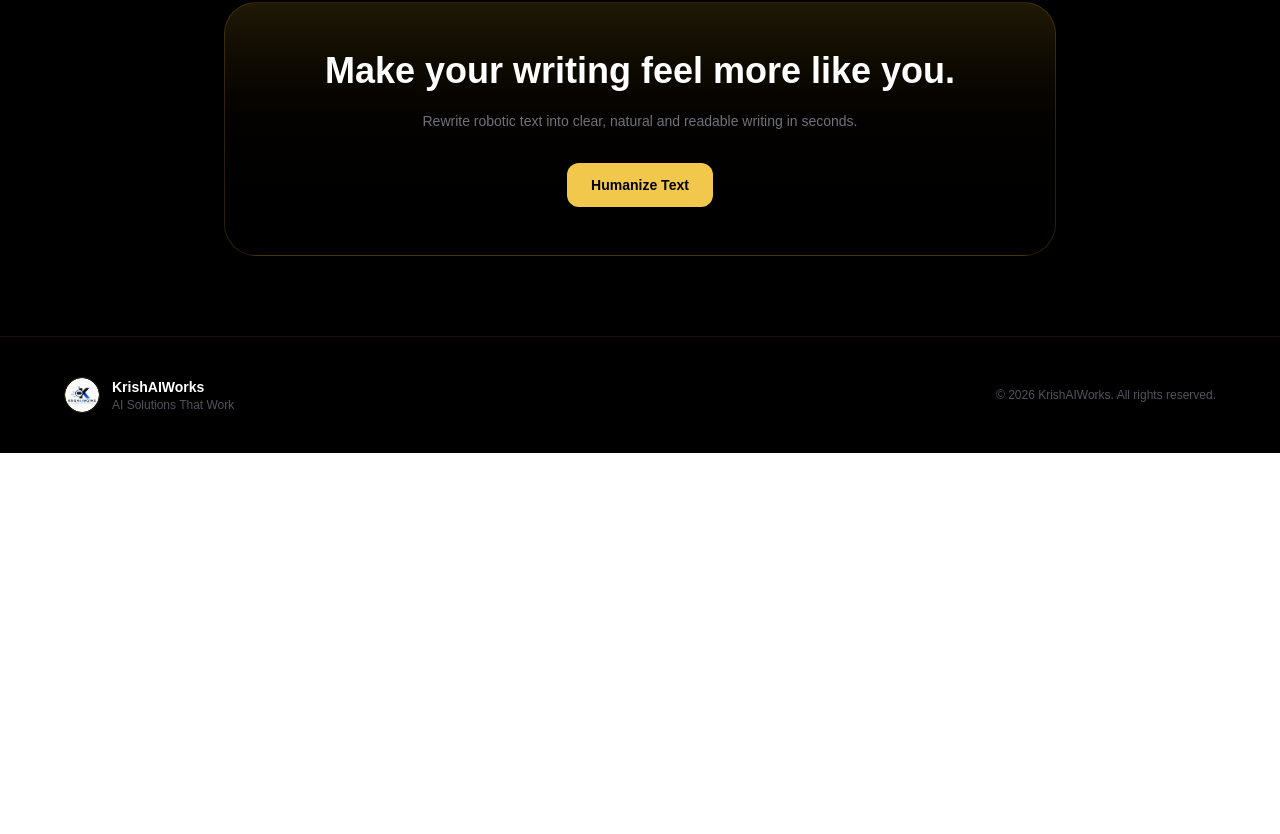
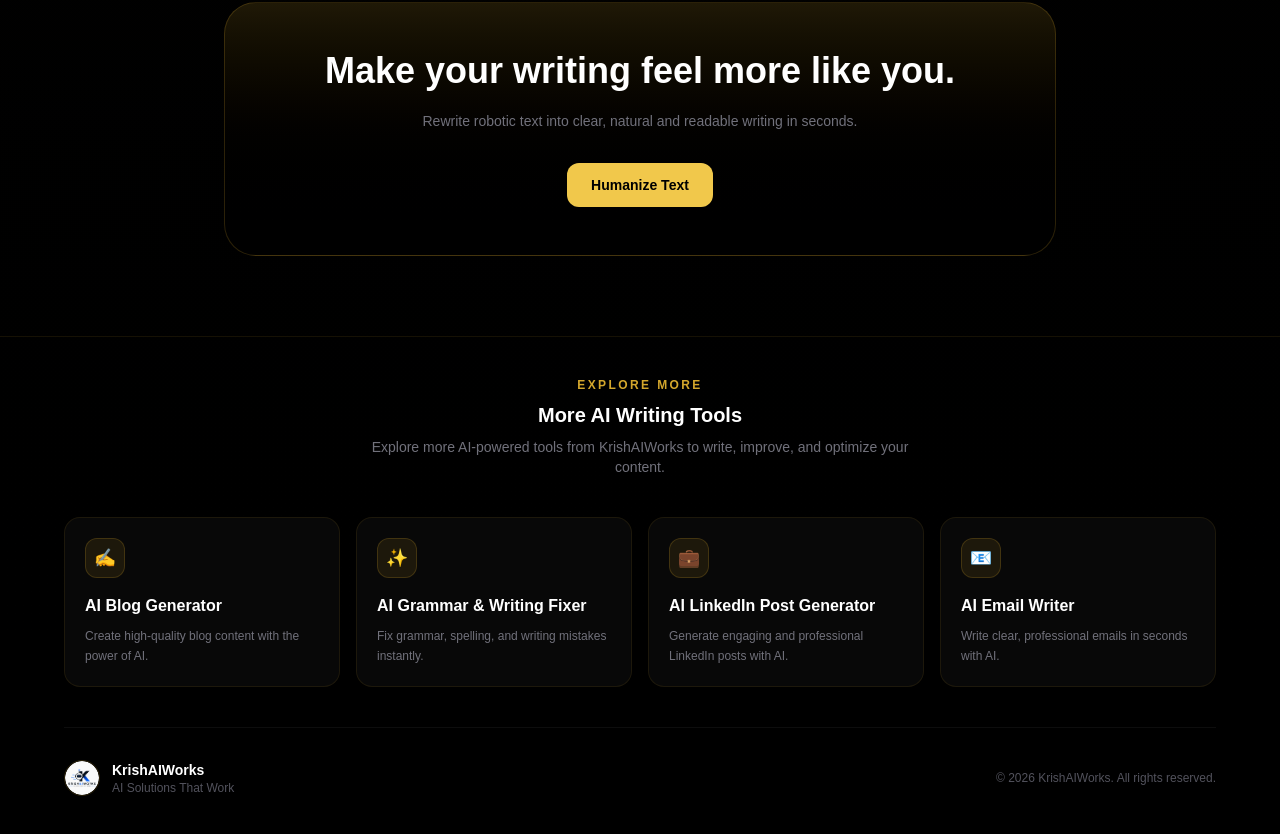
Before and after one commit to selfindependentkartik8-alt/ai-text-humanizer, a Next.js app: page / in a window 1280 px wide. Shown: the part 3213-4047 px from the top of the page. Before the commit the page ends 3666 px from the top, so only its background shows below. Built offline with nearby package versions, Linux system fonts and the light colour scheme.

Commit message:
Add internal links and related tools

```diff
--- a/app/page.tsx
+++ b/app/page.tsx
@@ -746,34 +746,126 @@
 
       </section>
 
+ {/* ================================================= */}
 {/* FOOTER */}
+{/* ================================================= */}
 
 <footer className="relative z-10 border-t border-[#d4a72c]/10 px-4 py-10">
+  <div className="mx-auto max-w-6xl">
 
-        <div className="mx-auto flex max-w-6xl flex-col items-center justify-between gap-5 text-center sm:flex-row sm:text-left">
+    {/* Related Tools */}
+    <div className="mb-10 text-center">
+      <p className="text-xs font-semibold uppercase tracking-[0.2em] text-[#d4a72c]">
+        Explore More
+      </p>
+
+      <h3 className="mt-2 text-xl font-bold text-white">
+        More AI Writing Tools
+      </h3>
+
+      <p className="mx-auto mt-2 max-w-xl text-sm text-zinc-500">
+        Explore more AI-powered tools from KrishAIWorks to write,
+        improve, and optimize your content.
+      </p>
+    </div>
+
+    <div className="grid gap-4 sm:grid-cols-2 lg:grid-cols-4">
+
+      {/* AI Blog Generator */}
+      <a
+        href="https://aibloggenerator.krishaiworks.com/"
+        className="group rounded-2xl border border-[#d4a72c]/10 bg-white/[0.03] p-5 transition-all duration-300 hover:border-[#d4a72c]/30 hover:bg-[#d4a72c]/[0.05]"
+      >
+        <div className="mb-4 flex h-10 w-10 items-center justify-center rounded-xl border border-[#d4a72c]/20 bg-[#d4a72c]/10 text-lg">
+          ✍️
+        </div>
+
+        <h4 className="font-semibold text-white transition-colors group-hover:text-[#d4a72c]">
+          AI Blog Generator
+        </h4>
+
+        <p className="mt-2 text-xs leading-5 text-zinc-500">
+          Create high-quality blog content with the power of AI.
+        </p>
+      </a>
+
+      {/* AI Grammar & Writing Fixer */}
+      <a
+        href="https://aigrammarwritingfixer.krishaiworks.com/"
+        className="group rounded-2xl border border-[#d4a72c]/10 bg-white/[0.03] p-5 transition-all duration-300 hover:border-[#d4a72c]/30 hover:bg-[#d4a72c]/[0.05]"
+      >
+        <div className="mb-4 flex h-10 w-10 items-center justify-center rounded-xl border border-[#d4a72c]/20 bg-[#d4a72c]/10 text-lg">
+          ✨
+        </div>
+
+        <h4 className="font-semibold text-white transition-colors group-hover:text-[#d4a72c]">
+          AI Grammar & Writing Fixer
+        </h4>
+
+        <p className="mt-2 text-xs leading-5 text-zinc-500">
+          Fix grammar, spelling, and writing mistakes instantly.
+        </p>
+      </a>
+
+      {/* AI LinkedIn Post Generator */}
+      <a
+        href="https://ailinkedinpostgenerator.krishaiworks.com/"
+        className="group rounded-2xl border border-[#d4a72c]/10 bg-white/[0.03] p-5 transition-all duration-300 hover:border-[#d4a72c]/30 hover:bg-[#d4a72c]/[0.05]"
+      >
+        <div className="mb-4 flex h-10 w-10 items-center justify-center rounded-xl border border-[#d4a72c]/20 bg-[#d4a72c]/10 text-lg">
+          💼
+        </div>
+
+        <h4 className="font-semibold text-white transition-colors group-hover:text-[#d4a72c]">
+          AI LinkedIn Post Generator
+        </h4>
+
+        <p className="mt-2 text-xs leading-5 text-zinc-500">
+          Generate engaging and professional LinkedIn posts with AI.
+        </p>
+      </a>
+
+      {/* AI Email Writer */}
+      <a
+        href="https://aiemailwriter.krishaiworks.com/"
+        className="group rounded-2xl border border-[#d4a72c]/10 bg-white/[0.03] p-5 transition-all duration-300 hover:border-[#d4a72c]/30 hover:bg-[#d4a72c]/[0.05]"
+      >
+        <div className="mb-4 flex h-10 w-10 items-center justify-center rounded-xl border border-[#d4a72c]/20 bg-[#d4a72c]/10 text-lg">
+          📧
+        </div>
+
+        <h4 className="font-semibold text-white transition-colors group-hover:text-[#d4a72c]">
+          AI Email Writer
+        </h4>
+
+        <p className="mt-2 text-xs leading-5 text-zinc-500">
+          Write clear, professional emails in seconds with AI.
+        </p>
+      </a>
+
+    </div>
+
+    {/* Main Footer */}
+    <div className="mt-10 flex flex-col items-center justify-between gap-5 border-t border-white/5 pt-8 text-center sm:flex-row sm:text-left">
 
       <div className="flex items-center gap-3">
 
         <div className="flex h-9 w-9 items-center justify-center overflow-hidden rounded-full border border-[#d4a72c]/20">
-
           <img
             src="/logo.png"
             alt="KrishAIWorks"
             className="h-full w-full rounded-full object-cover"
           />
-
         </div>
 
         <div>
-
-              <p className="text-sm font-bold">
+          <p className="text-sm font-bold text-white">
             KrishAIWorks
           </p>
 
           <p className="text-xs text-zinc-600">
             AI Solutions That Work
           </p>
-
         </div>
 
       </div>
@@ -784,8 +876,8 @@
 
     </div>
 
+  </div>
 </footer>
-
     </main>
   );
 }
```
Lines whose indentation alone changed are shown as unchanged.
